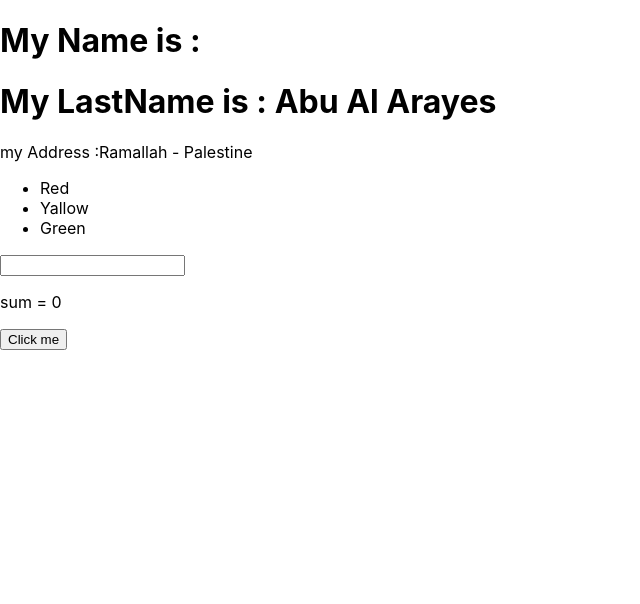
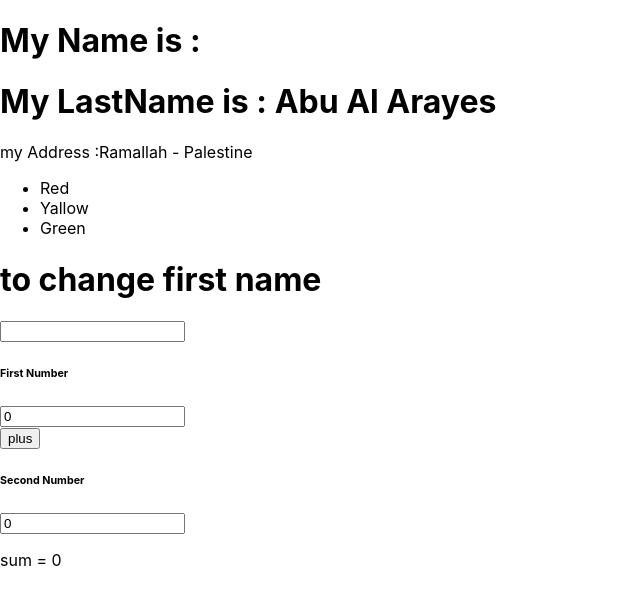
Before and after one commit to nadeemabualarayes/React, a React (Create React App) app: page / in a window 1280 px wide. Shown: the top 604 px of the page, without its empty margins (0-640 px from the left). Built offline with nearby package versions, Linux system fonts and the light colour scheme.

Commit message:
add input value and sum this

```diff
--- a/src/App.js
+++ b/src/App.js
@@ -35,14 +35,14 @@ function App() {
   const address = useState('Ramallah - Palestine');
   const [list, setList] = useState(['Red', 'Yallow', 'Green'])
 
-  const [num1, setNum1] = useState(7);
-  const [num2, setNum2] = useState(8);
+  const [num1, setNum1] = useState(0);
+  const [num2, setNum2] = useState(0);
   const [sum, setsum] = useState(0);
 
   useEffect(() => { document.title = `My Name is ${firstName}` });
   useEffect(() => {
     // Update the document title using the browser API
-    document.title = `sum = ${num1+num2} `;
+    document.title = `sum = ${sum} `;
   });
 
   //
@@ -60,18 +60,36 @@ function App() {
           )
         })}
       </ul>
-
+      <h1>to change first name</h1>
       <input value={firstName} onChange={(e) => {
         console.log(e.target.value);
         setFirstName(e.target.value)
       }}>
-</input>
+      </input>
+
+      <br></br>
+      <h6>First Number</h6>
+      <input value={num1} onChange={(e) => {
+        console.log(e.target.value);
+        setNum1(e.target.value)
+      }}>
+      </input>
+      <br></br>
+      <button onClick={() => setsum(parseInt(num1) + parseInt(num2))}>
+        plus
+      </button>
+
+
+      <h6>Second Number</h6>
+      <input value={num2} onChange={(e) => {
+        console.log(e.target.value);
+        setNum2(e.target.value)
+      }}>
+      </input>
 
 
       <p>sum = {sum} </p>
-      <button onClick={() => setsum(num1 + num2)}>
-        Click me
-      </button>
+
 
 
     </div>
```
